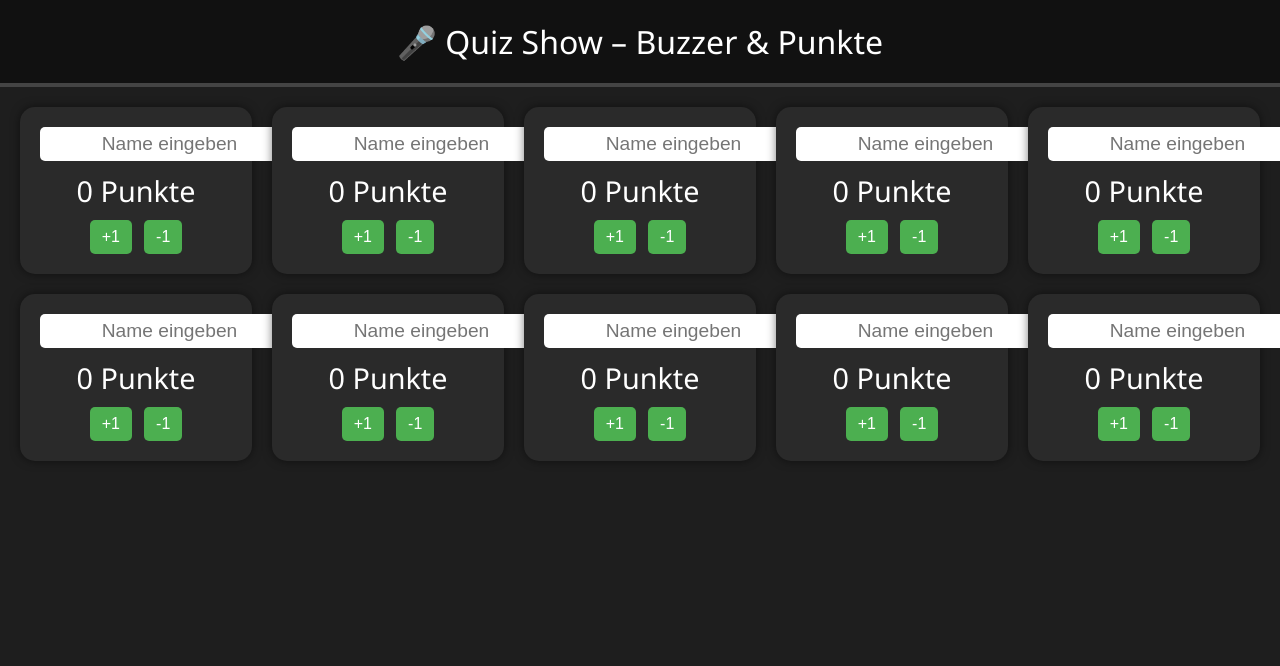
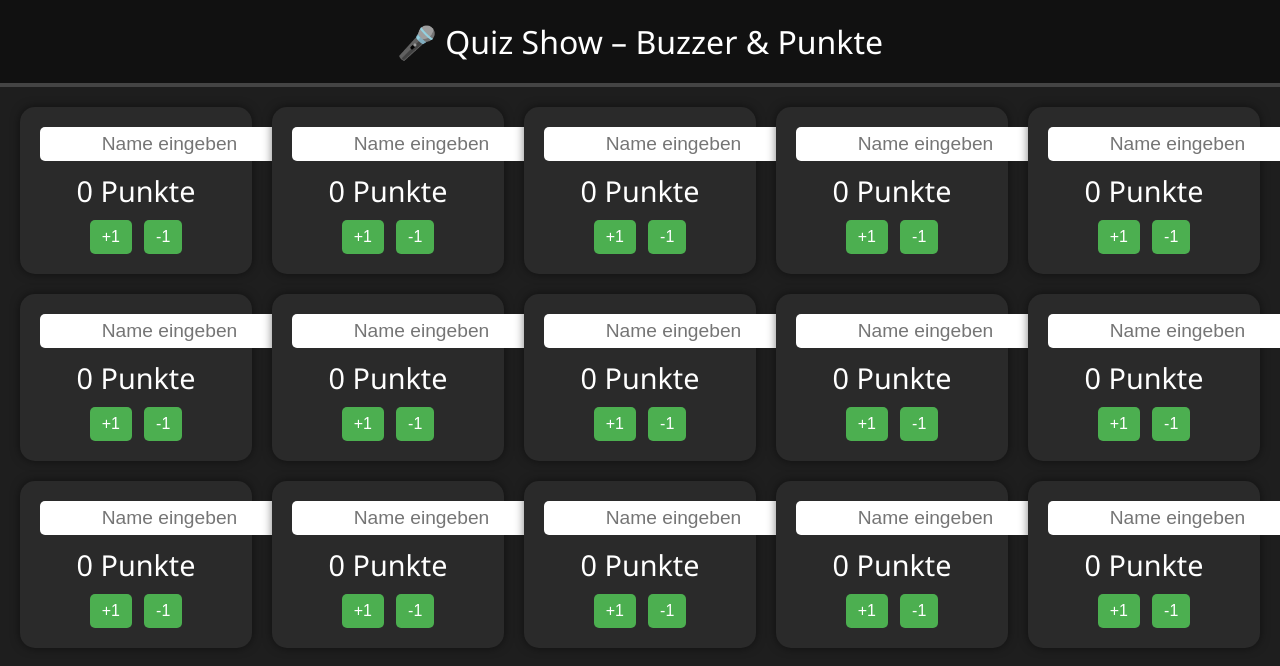
Before and after one commit to darkspaddel/Buzzer_Quiz, a plain HTML site: page quiz.html in a window 1280 px wide. Shown: the top 666 px of the page. Drawn offline with Linux system fonts and the light colour scheme.

Commit message:
Update quiz.html

```diff
--- a/quiz.html
+++ b/quiz.html
@@ -79,7 +79,7 @@
   <div class="players" id="players"></div>
 
   <script>
-    const numPlayers = 10;
+    const numPlayers = 15;
     const playersContainer = document.getElementById("players");
     const players = [];
 
```
